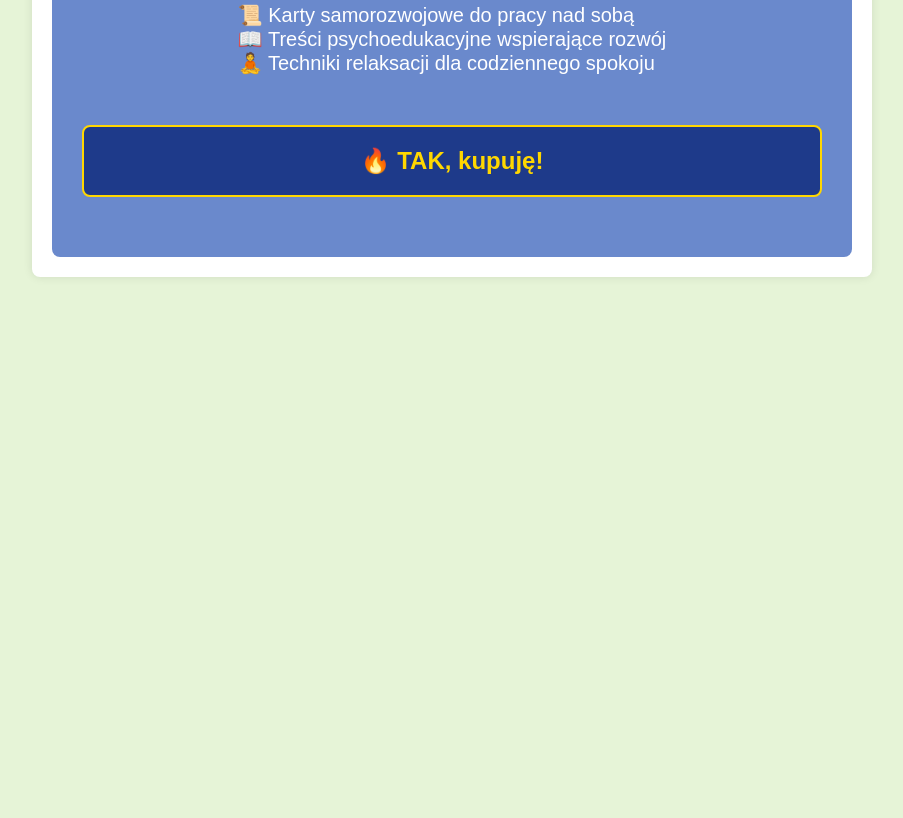
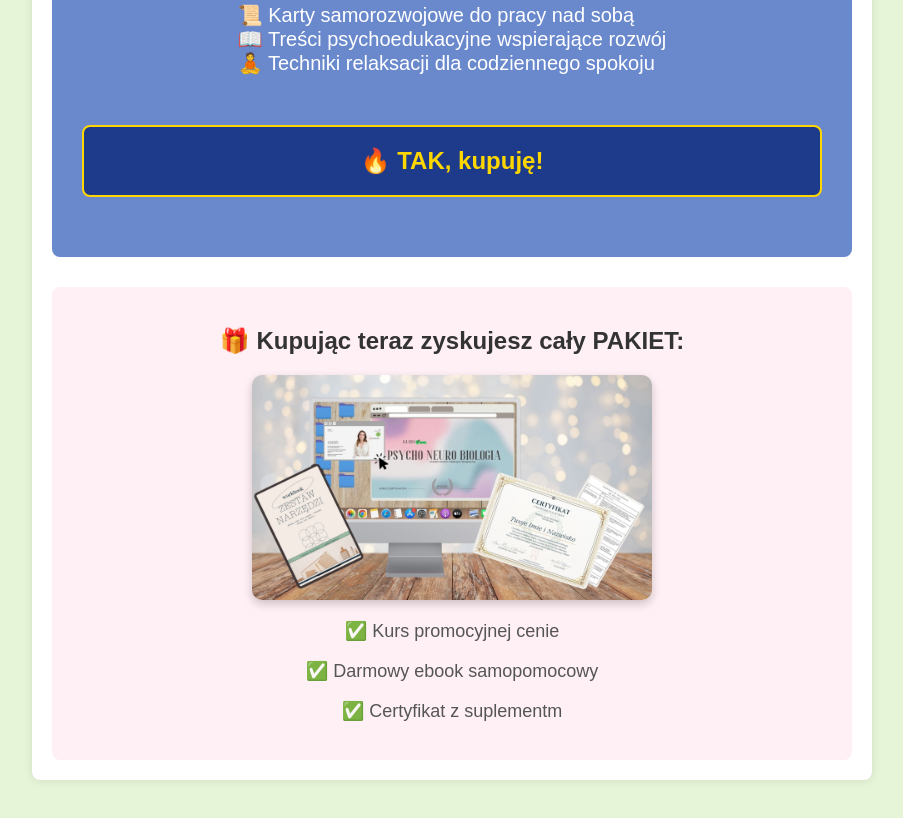
Before and after one commit to KolorSesnu/akademia, a plain HTML site: page index.html in a window 1280 px wide. Shown: the part 2906-3724 px from the top of the page, without its empty margins (188-1091 px from the left). Before the commit the page ends 3233 px from the top, so only its background shows below. Drawn offline with Linux system fonts and the light colour scheme.

Commit message:
Update index.html

```diff
--- a/index.html
+++ b/index.html
@@ -58,7 +58,13 @@
             border-radius: 8px;
             text-align: center;
         }
-
+       .summary-container {
+            background-color: #fff0f5;
+            padding: 20px;
+            margin-top: 30px;
+            border-radius: 8px;
+            text-align: center;
+        }
         h1, h2, h3 {
             color: #333;
         }
@@ -204,6 +210,13 @@
             </ul>
             <a href="#" class="cta-button-big">🔥 TAK, kupuję!</a>
         </div>
+        <div class="summary-container">
+        <h2>🎁 Kupując teraz zyskujesz cały PAKIET:</h2>
+                        <img src="/Obrazki/pakiet.jpg" alt="pakiet" style="width: 100%; max-width: 400px; margin: 20px auto; display: block; border-radius: 10px; box-shadow: 0px 4px 10px rgba(0, 0, 0, 0.2);">
+        <p>✅ Kurs promocyjnej cenie</p>
+        <p>✅ Darmowy ebook samopomocowy </p>
+        <p>✅ Certyfikat z suplementm</p>
+    </div>
 
         <script>
              document.addEventListener("DOMContentLoaded", function () {
```
